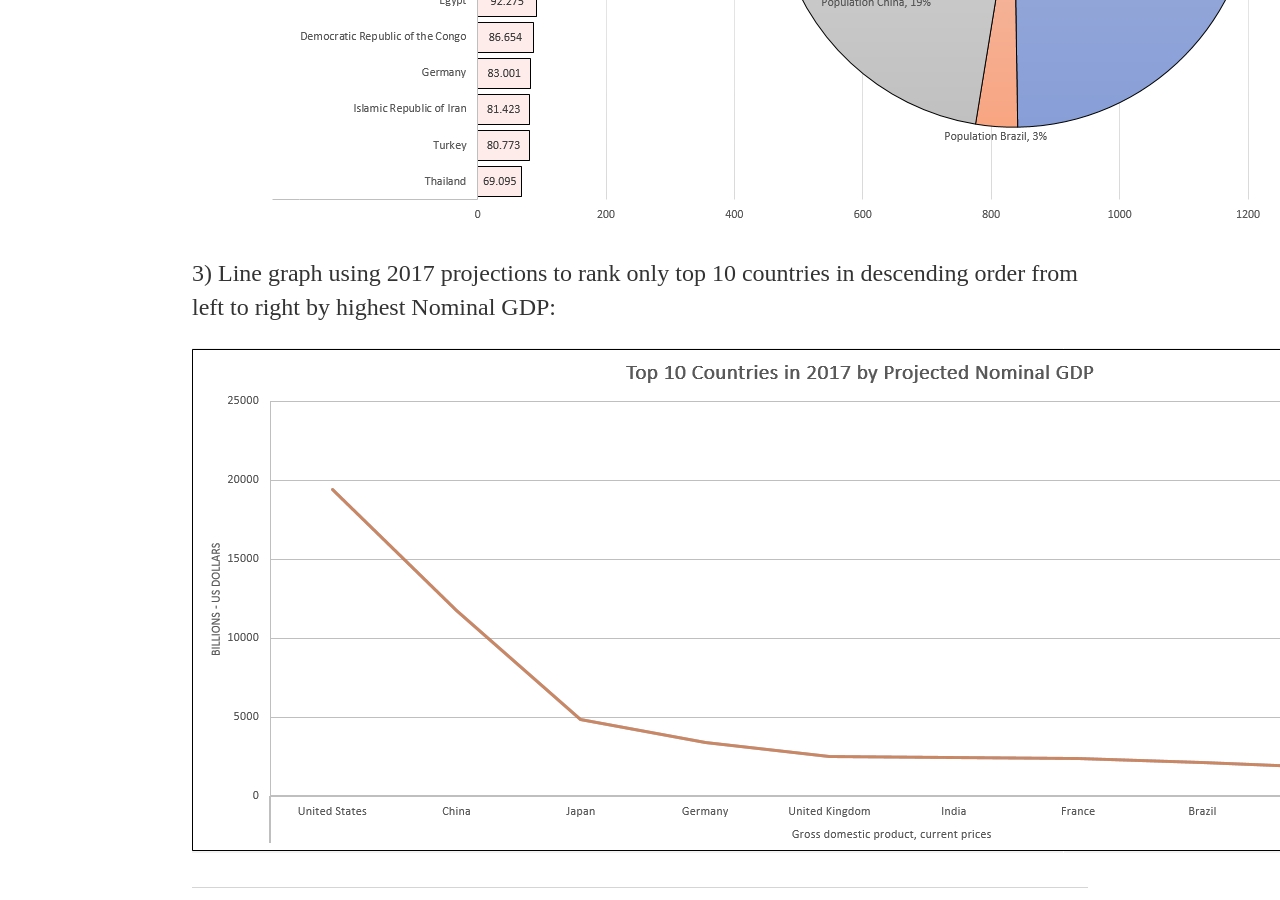
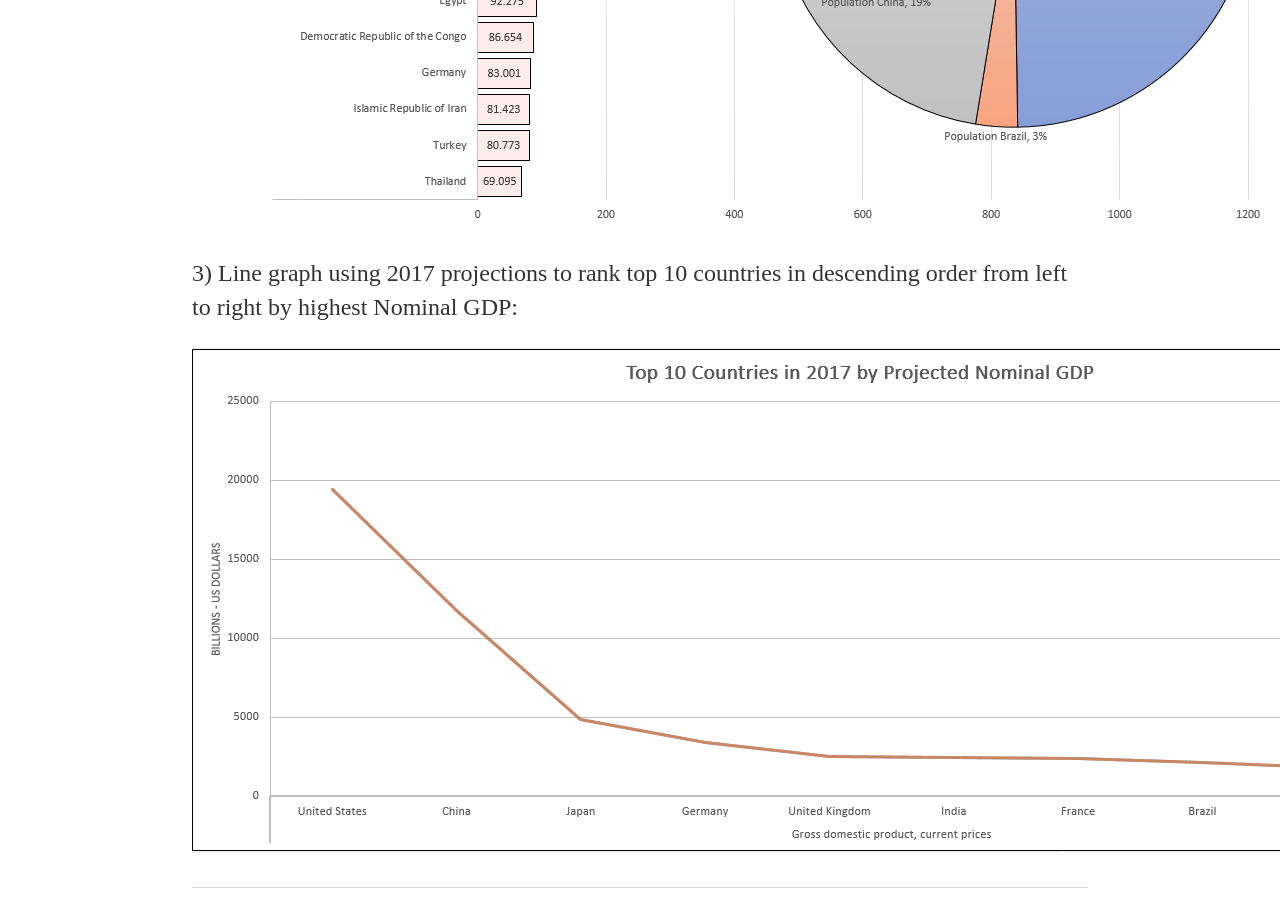
Before and after one commit to michaelip2/michaelip2.github.io, a Jekyll site: the page built from _posts/2017-12-31-WEO-Excel-Charts.md, in a window 1280 px wide and 900 px high, scrolled down 2165 px. Built offline with Jekyll 4.4.1, drawn with Linux system fonts in a browser that asks for light colours.

Commit message:
Update 2017-12-31-WEO-Excel-Charts.md

```diff
--- a/_posts/2017-12-31-WEO-Excel-Charts.md
+++ b/_posts/2017-12-31-WEO-Excel-Charts.md
@@ -8,5 +8,5 @@ date: 2017-12-31
 <p><img src="https://raw.githubusercontent.com/michaelip2/michaelip2.github.io/master/images/2017-12-31%2023_37_33-WEOApr2017all%20-%20Excel.png" /></p>
 <p>2) <br />a. Bar graph ranking countries by highest count of Persons(i.e., population) in descending order<br />b. Pie chart depicting grouped and segmented countries by overall population size in percentages by referencing second pivot table from above:</p>
 <p><img src="https://raw.githubusercontent.com/michaelip2/michaelip2.github.io/master/images/2017-12-31%2023_37_21-WEOApr2017all%20-%20Excel.png" /></p>
-<p>3) Line graph using 2017 projections to rank only top 10 countries in descending order from left to right by highest Nominal GDP:</p>
+<p>3) Line graph using 2017 projections to rank top 10 countries in descending order from left to right by highest Nominal GDP:</p>
 <p><img src="https://raw.githubusercontent.com/michaelip2/michaelip2.github.io/master/images/2017-12-31%2023_37_12-WEOApr2017all%20-%20Excel.png" /></p>
```
